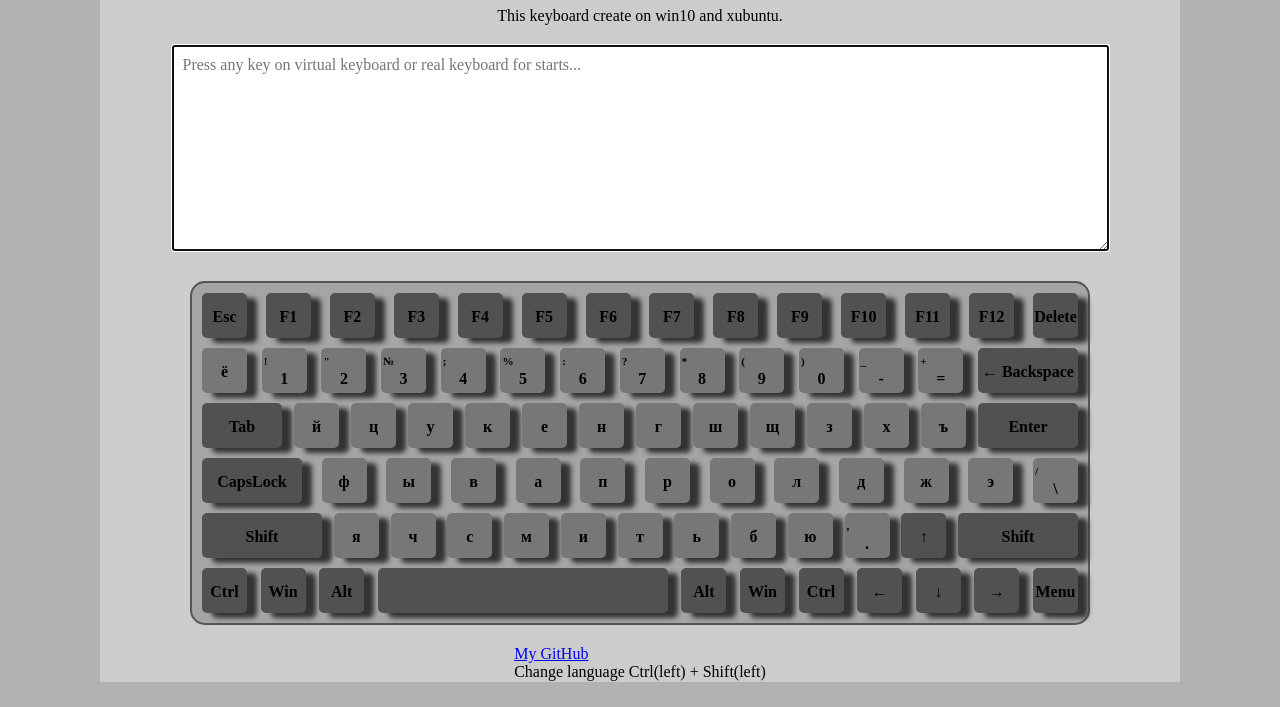
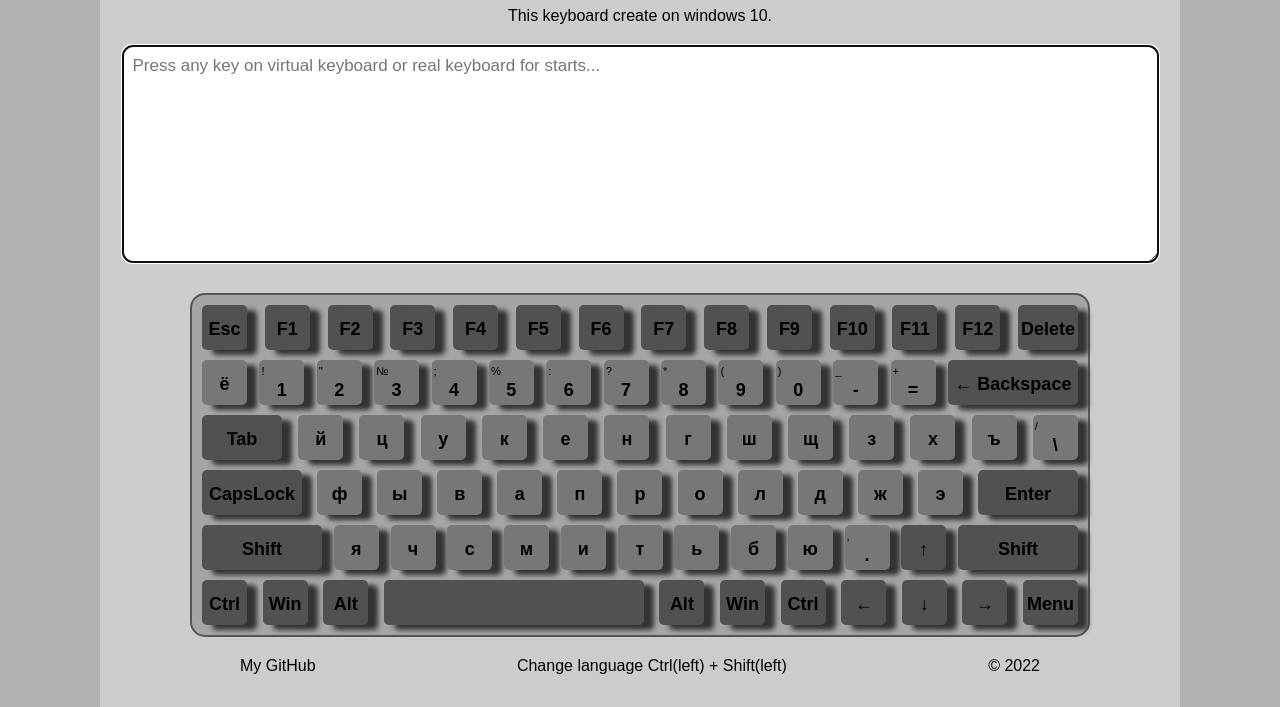
Before and after one commit to dyexplode/RSS-virtual-keyboard, a website with bundled scripts: page index.html in a window 1280 px wide. Shown: the part 93-800 px from the top of the page. Built offline with nearby package versions, Linux system fonts and the light colour scheme.

Commit message:
feat: Add new style and fix some bugs

```diff
--- a/index.js
+++ b/index.js
@@ -9,10 +9,9 @@ BODY.prepend(getDOM());
 
 const keyLayout = [['Escape', 'F1', 'F2', 'F3', 'F4', 'F5', 'F6', 'F7', 'F8', 'F9', 'F10', 'F11', 'F12', 'Delete'],
   ['Backquote', 'Digit1', 'Digit2', 'Digit3', 'Digit4', 'Digit5', 'Digit6', 'Digit7', 'Digit8', 'Digit9', 'Digit0', 'Minus', 'Equal', 'Backspace'],
-  ['Tab', 'KeyQ', 'KeyW', 'KeyE', 'KeyR', 'KeyT', 'KeyY', 'KeyU', 'KeyI', 'KeyO', 'KeyP', 'BracketLeft', 'BracketRight', 'Enter'],
-  ['CapsLock', 'KeyA', 'KeyS', 'KeyD', 'KeyF', 'KeyG', 'KeyH', 'KeyJ', 'KeyK', 'KeyL', 'Semicolon', 'Quote', 'Backslash'],
+  ['Tab', 'KeyQ', 'KeyW', 'KeyE', 'KeyR', 'KeyT', 'KeyY', 'KeyU', 'KeyI', 'KeyO', 'KeyP', 'BracketLeft', 'BracketRight', 'Backslash'],
+  ['CapsLock', 'KeyA', 'KeyS', 'KeyD', 'KeyF', 'KeyG', 'KeyH', 'KeyJ', 'KeyK', 'KeyL', 'Semicolon', 'Quote', 'Enter'],
   ['ShiftLeft', 'KeyZ', 'KeyX', 'KeyC', 'KeyV', 'KeyB', 'KeyN', 'KeyM', 'Comma', 'Period', 'Slash', 'ArrowUp', 'ShiftRight'],
   ['ControlLeft', 'MetaLeft', 'AltLeft', 'Space', 'AltRight', 'MetaRight', 'ControlRight', 'ArrowLeft', 'ArrowDown', 'ArrowRight', 'ContextMenu']];
 
-// eslint-disable-next-line no-new
 new Keyboard(keyLayout).init(storage.pull('kLng'));
--- a/js/utils/getDOM.js
+++ b/js/utils/getDOM.js
@@ -9,10 +9,10 @@ export default function getDOM() {
           .aChilds('&rarr; RSS Virtual Keyboard &larr;')
           .getNode(),
         xD.create('p', 'description')
-          .aChilds('This keyboard create on win10 and xubuntu.')
+          .aChilds('This keyboard create on windows 10.')
           .getNode()])
       .getNode(),
-    xD.create('main', 'main')
+    xD.create('main', 'main-container')
       .aChilds([
         xD.create('textarea', 'text-display')
           .aAttributes(['rows', '10'], ['cols', '100'])
@@ -32,6 +32,9 @@ export default function getDOM() {
         xD.create('div', 'footer-content')
           .aChilds('Change language Ctrl(left) + Shift(left)')
           .getNode(),
+        xD.create('div', 'copy')
+          .aChilds('&copy; 2022')
+          .getNode(),
       ]).getNode()])
     .getNode();
 }
--- a/scss/components/_buttons.scss
+++ b/scss/components/_buttons.scss
@@ -19,6 +19,7 @@
     border-radius: 5px;
     box-shadow: 10px 5px 5px $color-shadow-button;
     transition: 0.4s;
+    cursor: pointer;
     &:hover{
         color: $color-hover-text-button;
         transform: scale(1.05);
@@ -29,7 +30,7 @@
 
 .main{
     font-weight: bold;
-    font-size: 1em;
+    font-size: 18px;
 
 }
 
@@ -60,7 +61,7 @@
 }
 
 .key[data-key-code = Space] {
-    min-width: 290px;
+    min-width: 260px;
 }
 
 .key[data-key-code = CapsLock] {
@@ -76,5 +77,13 @@
 }
 
 .key[data-key-code = Backspace] {
-    min-width: 100px;
+    min-width: 130px;
 }
+
+.key[data-key-code = Delete] {
+    min-width: 60px;
+}
+
+.key[data-key-code = ContextMenu] {
+    min-width: 55px;
+}
--- a/scss/components/_wrapper.scss
+++ b/scss/components/_wrapper.scss
@@ -6,9 +6,11 @@ body {
 
 .wrapper {
     width: 1080px;
+    height: 100vh;
     margin: 0 auto;
     display: flex;
     flex-direction: column;
     align-items: center;
     background-color: lighten($color-background, 10%);
+    font-family: Arial, Helvetica, sans-serif;
 }
--- a/scss/layout/_footer.scss
+++ b/scss/layout/_footer.scss
@@ -1,4 +1,10 @@
 .footer {
+    width: 800px;
     display: flex;
-    justify-content: start;
+    justify-content: space-between;
 }
+
+.git a {
+    text-decoration: none;
+    color: black;
+}
--- a/scss/layout/_main.scss
+++ b/scss/layout/_main.scss
@@ -1,5 +1,5 @@
 @import '../abstract/variables';
-main {
+.main-container {
     margin-bottom: 20px;
     display: flex;
     flex-direction: column;
@@ -9,6 +9,8 @@ main {
 
 .text-display {
     padding: 10px;
+    border-radius: 10px;
+    font-size: 17px;
 }
 
 .keyboard-container{
--- a/style.scss
+++ b/style.scss
@@ -5,3 +5,4 @@
 @import './scss/layout/header';
 @import './scss/layout/main';
 @import './scss/components/buttons';
+@import './scss/layout/footer';
```
Also changed, not shown: style.css.
